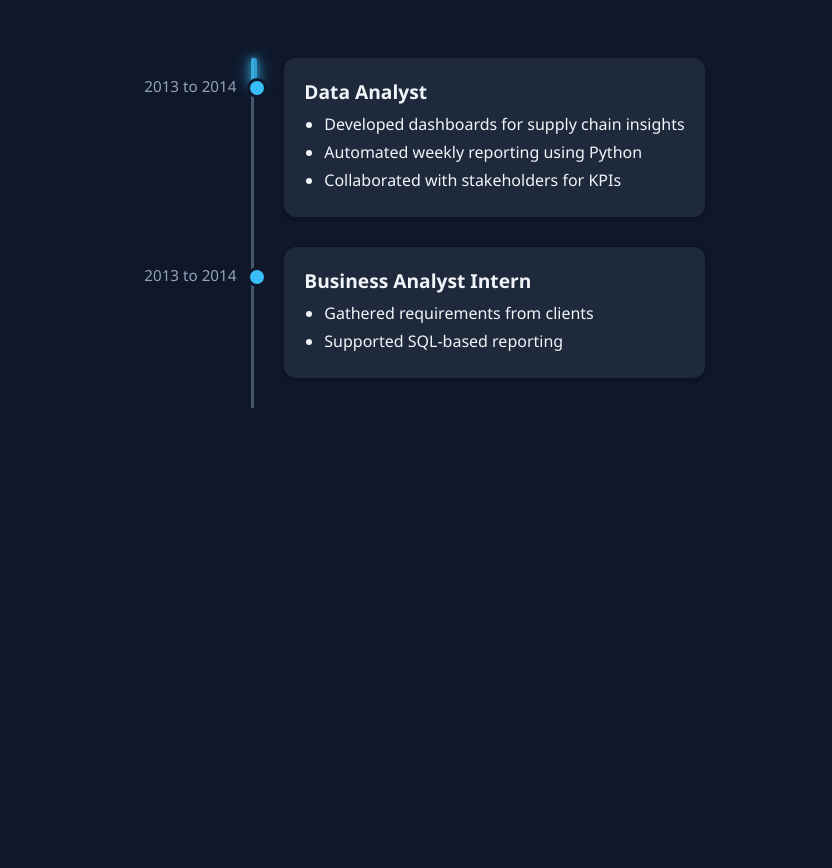
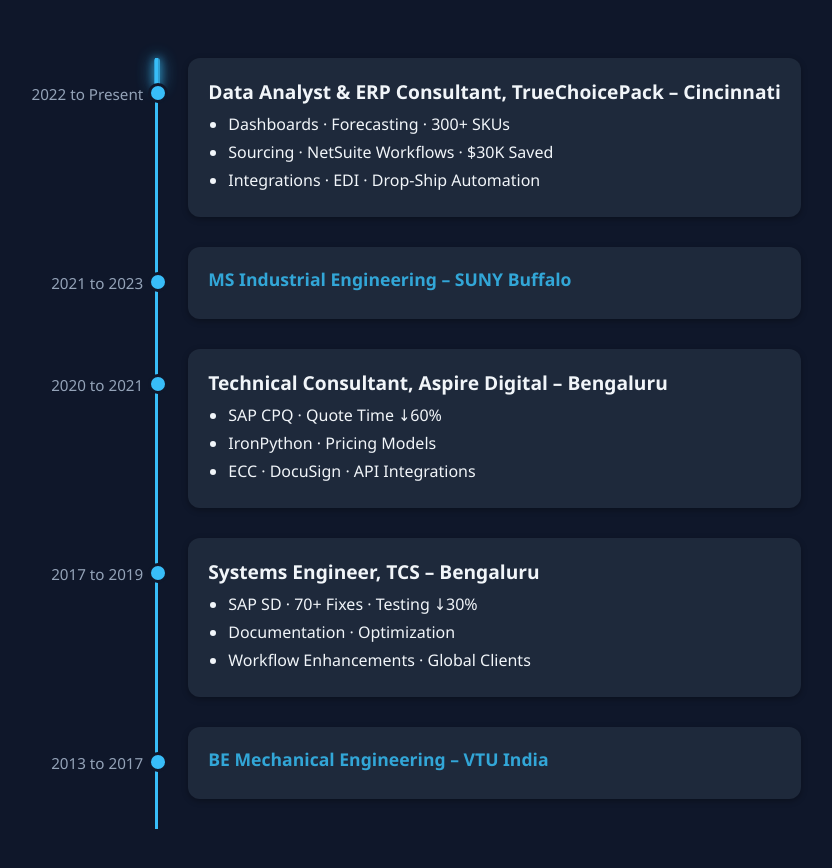
Before and after one commit to AbhilashKC99/mywebsite, a plain HTML site: page timeline/index.html in a window 1280 px wide. Shown: the whole page, without its empty margins (162-994 px from the left). Before the commit the page ends 800 px from the top, so only its background shows below. Drawn offline with Linux system fonts and the light colour scheme.

Commit message:
Aligment changes to timeline

```diff
--- a/assets/css/timeline.css
+++ b/assets/css/timeline.css
@@ -9,7 +9,7 @@
 
   .timeline {
     position: relative;
-    border-left: 3px solid #475569;
+    border-left: 3px solid #38bdf8;
     padding-left: 30px;
   }
 
@@ -17,12 +17,12 @@
     content: '';
     position: absolute;
     top: 0;
-    left: -3px;
+    left: -4px;
     width: 6px;
     height: 30px;
     background: #38bdf8;
     border-radius: 3px;
-    box-shadow: 0 0 10px #38bdf8, 0 0 20px #38bdf8;
+    box-shadow: 0 0 0px #38bdf8, 0 0 20px #38bdf8;
     animation: blink 1.2s infinite ease-in-out;
   }
 
@@ -39,24 +39,62 @@
 
   .year {
     position: absolute;
-    left: -140px;
-    top: 18px;
+    left: -185px;
+    top: 26px;
+    width: 140px; /* define width so text-align can take effect */
+    text-align: right;
     color: #94a3b8;
     font-size: 0.95em;
     white-space: nowrap;
     margin-right: 40px;
   }
 
-  .role::before {
+
+  .studies {
+    background-color: #1e293b; /* consistent background */
+    padding: 20px;
+    margin-bottom: 30px;
+    border-radius: 12px;
+    position: relative;
+    box-shadow: 0 2px 6px rgba(0, 0, 0, 0.3);
+    color: #32a6d7; /* subtle gray-green tone for general text */
+  }
+
+  .studies .title {
+    color: #32a6d7; /* dark emerald green for title */
+    font-weight: bold;
+    font-size: 1.1em;
+  }
+
+  .studies .year {
+    color: #94a3b8; /* softer desaturated green for the year */
+  }
+
+
+  .studies::before {
     content: '';
     position: absolute;
-    top: 20px;
-    left: -37px;
+    top: 25px;
+    left: -40.5px;
     width: 14px;
     height: 14px;
     background-color: #38bdf8;
     border-radius: 50%;
     border: 3px solid #0f172a;
+    /* animation: blink 3s infinite ease-in-out; */
+  }
+
+  .role::before {
+    content: '';
+    position: absolute;
+    top: 25px;
+    left: -40.5px;
+    width: 14px;
+    height: 14px;
+    background-color: #38bdf8;
+    border-radius: 50%;
+    border: 3px solid #0f172a;
+    /* animation: blink 3s infinite ease-in-out; */
   }
 
   .title {
--- a/timeline/index.html
+++ b/timeline/index.html
@@ -8,22 +8,54 @@
 <body>
   <div class="timeline">
     <div class="role">
-    <div class="year">2013 to 2014</div>
-      <div class="title">Data Analyst</div>
+        <div class="year">2022 to Present</div>
+        <div class="title">Data Analyst & ERP Consultant, TrueChoicePack – Cincinnati</div>
         <ul>
-        <li>Developed dashboards for supply chain insights</li>
-        <li>Automated weekly reporting using Python</li>
-        <li>Collaborated with stakeholders for KPIs</li>
+          <li>Dashboards · Forecasting · 300+ SKUs</li>
+          <li>Sourcing · NetSuite Workflows · $30K Saved</li>
+          <li>Integrations · EDI · Drop-Ship Automation</li>
         </ul>
       </div>
-    <div class="role">
-    <div class="year">2013 to 2014</div>
-      <div class="title">Business Analyst Intern</div>
+
+      <div class="studies">
+        <div class="year">2021 to 2023</div>
+        <div class="title">MS Industrial Engineering – SUNY Buffalo</div>
         <ul>
-        <li>Gathered requirements from clients</li>
-        <li>Supported SQL-based reporting</li>
+          <!-- <li></li>
+          <li></li>
+          <li></li> -->
         </ul>
       </div>
+
+      <div class="role">
+        <div class="year">2020 to 2021</div>
+        <div class="title">Technical Consultant, Aspire Digital – Bengaluru</div>
+        <ul>
+          <li>SAP CPQ · Quote Time ↓60%</li>
+          <li>IronPython · Pricing Models</li>
+          <li>ECC · DocuSign · API Integrations</li>
+        </ul>
+      </div>
+
+      <div class="role">
+        <div class="year">2017 to 2019</div>
+        <div class="title">Systems Engineer, TCS – Bengaluru</div>
+        <ul>
+          <li>SAP SD · 70+ Fixes · Testing ↓30%</li>
+          <li>Documentation · Optimization</li>
+          <li>Workflow Enhancements · Global Clients</li>
+        </ul>
+      </div>
+      <div class="studies">
+        <div class="year">2013 to 2017</div>
+        <div class="title">BE Mechanical Engineering – VTU India</div>
+        <ul>
+          <!-- <li></li>
+          <li></li>
+          <li></li> -->
+        </ul>
+      </div>
+
   </div>
 </body>
 </html>
```
Lines whose indentation alone changed are shown as unchanged.
